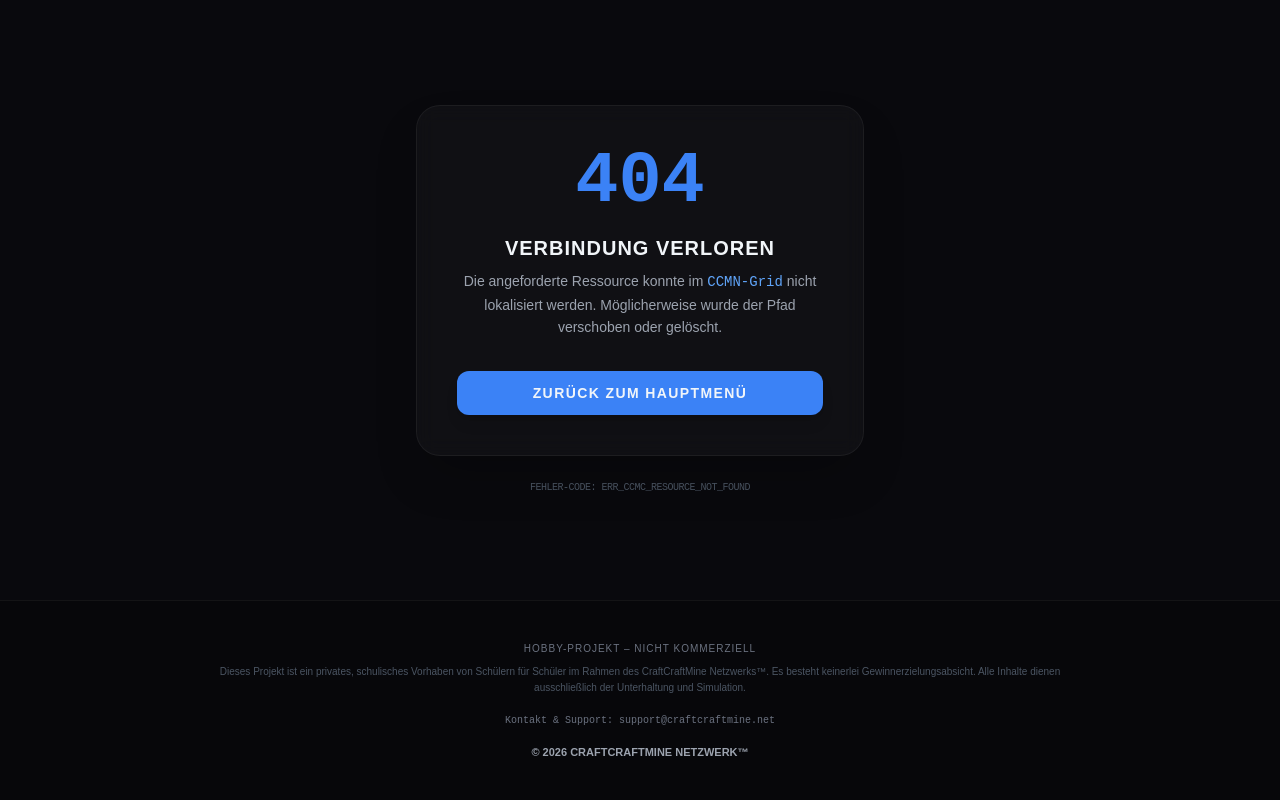
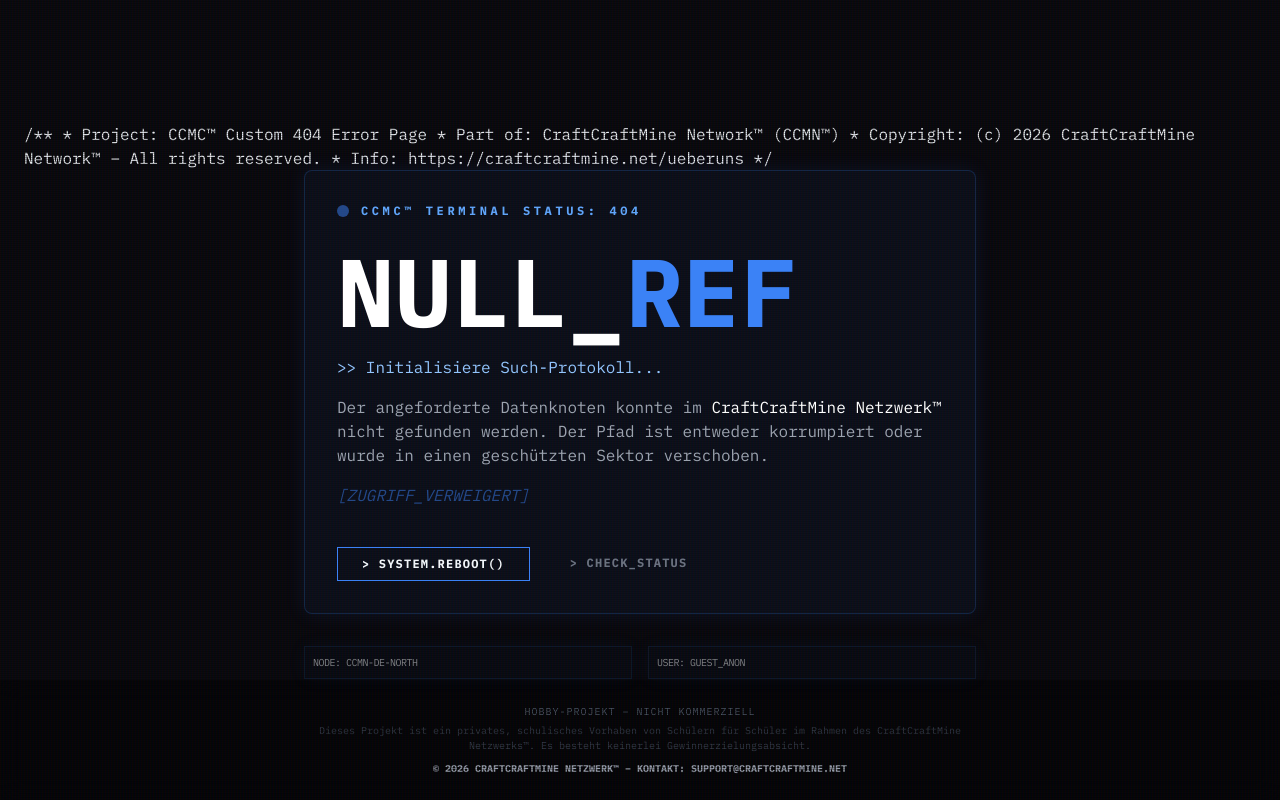
Before and after one commit to CraftCraftMine/Website, a plain HTML site: page 404.html in a window 1280 px wide. Drawn offline with nearby package versions, Linux system fonts and the light colour scheme.

Commit message:
Revise 404 error page layout and content
Updated the title and modified the layout and content of the 404 error page to enhance user experience and provide additional information.

```diff
--- a/404.html
+++ b/404.html
@@ -1,11 +1,17 @@
+/**
+ * Project:     CCMC™ Custom 404 Error Page
+ * Part of:     CraftCraftMine Network™ (CCMN™)
+ * Copyright:   (c) 2026 CraftCraftMine Network™ – All rights reserved.
+ * Info:        https://craftcraftmine.net/ueberuns
+ */
 <!DOCTYPE html>
 <html lang="de">
 <head>
     <meta charset="UTF-8">
     <meta name="viewport" content="width=device-width, initial-scale=1.0">
-    <title>404 - Seite nicht gefunden | CCMN</title>
+    <title>404 - SYSTEM_HALT | CCMN</title>
     <script src="https://cdn.tailwindcss.com"></script>
-    <link href="https://fonts.googleapis.com/css2?family=IBM+Plex+Mono:wght@400;700&family=IBM+Plex+Sans:wght@400;600&display=swap" rel="stylesheet">
+    <link href="https://fonts.googleapis.com/css2?family=IBM+Plex+Mono:wght@400;700&display=swap" rel="stylesheet">
     <style>
         :root {
             --ccmn-bg: #09090d;
@@ -14,50 +20,97 @@
         body {
             background-color: var(--ccmn-bg);
             color: #f1f5f9;
-            font-family: 'IBM+Plex+Sans', sans-serif;
+            font-family: 'IBM Plex Mono', monospace;
+            overflow: hidden;
         }
-        .mono { font-family: 'IBM+Plex+Mono', monospace; }
-        .glass { background: rgba(255, 255, 255, 0.03); backdrop-filter: blur(10px); border: 1px solid rgba(255,255,255,0.05); }
-        .accent-button { background-color: var(--ccmn-accent); transition: transform 0.2s, background-color 0.2s; }
-        .accent-button:hover { background-color: #2563eb; transform: scale(1.05); }
+
+        /* Scanline Effekt */
+        body::before {
+            content: " ";
+            display: block;
+            position: absolute;
+            top: 0; left: 0; bottom: 0; right: 0;
+            background: linear-gradient(rgba(18, 16, 16, 0) 50%, rgba(0, 0, 0, 0.25) 50%), linear-gradient(90deg, rgba(255, 0, 0, 0.06), rgba(0, 255, 0, 0.02), rgba(0, 0, 255, 0.06));
+            z-index: 2;
+            background-size: 100% 2px, 3px 100%;
+            pointer-events: none;
+        }
+
+        .glitch {
+            position: relative;
+            animation: glitch 5s infinite;
+        }
+
+        @keyframes glitch {
+            0% { transform: translate(0); }
+            1% { transform: translate(-2px, 2px); }
+            2% { transform: translate(2px, -2px); }
+            3% { transform: translate(0); }
+            100% { transform: translate(0); }
+        }
+
+        .glass-panel {
+            background: rgba(59, 130, 246, 0.05);
+            border: 1px solid rgba(59, 130, 246, 0.2);
+            box-shadow: 0 0 20px rgba(59, 130, 246, 0.1);
+        }
+
+        .btn-ccmc {
+            border: 1px solid var(--ccmn-accent);
+            transition: all 0.3s;
+        }
+        .btn-ccmc:hover {
+            background: var(--ccmn-accent);
+            box-shadow: 0 0 15px var(--ccmn-accent);
+            color: white;
+        }
     </style>
 </head>
-<body class="min-h-screen flex flex-col justify-between">
+<body class="min-h-screen flex flex-col items-center justify-center p-6">
 
-    <div class="flex-grow flex items-center justify-center px-6">
-        <div class="max-w-md w-full text-center">
-            <div class="glass p-10 rounded-3xl shadow-2xl">
-                <h1 class="mono text-7xl font-bold text-blue-500 mb-4">404</h1>
-                <h2 class="text-xl font-semibold mb-2 uppercase tracking-wider">Verbindung verloren</h2>
-                <p class="text-gray-400 text-sm mb-8 leading-relaxed">
-                    Die angeforderte Ressource konnte im <span class="mono text-blue-400">CCMN-Grid</span> nicht lokalisiert werden. Möglicherweise wurde der Pfad verschoben oder gelöscht.
+    <div class="z-10 w-full max-w-2xl">
+        <div class="glass-panel p-8 rounded-lg border-l-4 border-l-blue-500">
+            <div class="flex items-center gap-3 mb-6">
+                <div class="h-3 w-3 rounded-full bg-blue-500 animate-pulse"></div>
+                <span class="text-xs font-bold tracking-[0.3em] text-blue-400 uppercase">CCMC™ Terminal Status: 404</span>
+            </div>
+
+            <h1 class="glitch text-6xl md:text-8xl font-bold mb-4 text-white">
+                NULL_<span class="text-blue-500">REF</span>
+            </h1>
+
+            <div class="space-y-4 text-sm md:text-base leading-relaxed">
+                <p class="text-blue-300">>> Initialisiere Such-Protokoll...</p>
+                <p class="text-gray-400 font-light">
+                    Der angeforderte Datenknoten konnte im <span class="text-white">CraftCraftMine Netzwerk™</span> nicht gefunden werden. Der Pfad ist entweder korrumpiert oder wurde in einen geschützten Sektor verschoben.
                 </p>
+                <p class="text-blue-500/50 italic">[ZUGRIFF_VERWEIGERT]</p>
+            </div>
 
-                <a href="/" class="accent-button inline-block w-full py-3 rounded-xl font-bold text-sm uppercase tracking-widest shadow-lg">
-                    Zurück zum Hauptmenü
+            <div class="mt-10 flex flex-wrap gap-4">
+                <a href="/" class="btn-ccmc px-6 py-2 text-xs font-bold uppercase tracking-widest">
+                    > System.Reboot()
+                </a>
+                <a href="https://status.craftcraftmine.net" class="px-6 py-2 text-xs font-bold uppercase tracking-widest text-gray-500 hover:text-white transition">
+                    > Check_Status
                 </a>
             </div>
+        </div>
 
-            <div class="mt-6 mono text-[10px] text-gray-600 uppercase tracking-tighter">
-                Fehler-Code: ERR_CCMC_RESOURCE_NOT_FOUND
-            </div>
+        <div class="mt-8 grid grid-cols-2 gap-4 opacity-50 text-[10px] uppercase tracking-tighter">
+            <div class="glass-panel p-2">NODE: CCMN-DE-NORTH</div>
+            <div class="glass-panel p-2">USER: GUEST_ANON</div>
         </div>
     </div>
 
-    <footer class="w-full py-10 px-6 text-center border-t border-white/5 bg-black/20">
-        <div class="max-w-4xl mx-auto">
-            <p class="text-gray-500 text-[10px] tracking-widest uppercase mb-2">Hobby-Projekt – Nicht kommerziell</p>
-            <p class="text-gray-600 text-[10px] leading-relaxed mb-4">
-                Dieses Projekt ist ein privates, schulisches Vorhaben von Schülern für Schüler im Rahmen des CraftCraftMine Netzwerks™.
-                Es besteht keinerlei Gewinnerzielungsabsicht. Alle Inhalte dienen ausschließlich der Unterhaltung und Simulation.
-            </p>
-            <p class="text-gray-500 text-[10px] mono">
-                Kontakt & Support: <a href="mailto:support@craftcraftmine.net" class="hover:text-blue-500">support@craftcraftmine.net</a>
-            </p>
-            <p class="text-gray-400 text-[11px] font-bold mt-4 uppercase">
-                © 2026 CraftCraftMine Netzwerk™
-            </p>
-        </div>
+    <footer class="fixed bottom-0 w-full p-6 text-center text-[10px] text-gray-600 bg-black/40 backdrop-blur-md">
+        <p class="mb-1 uppercase tracking-widest">Hobby-Projekt – Nicht kommerziell</p>
+        <p class="max-w-2xl mx-auto opacity-70 mb-2">
+            Dieses Projekt ist ein privates, schulisches Vorhaben von Schülern für Schüler im Rahmen des CraftCraftMine Netzwerks™. Es besteht keinerlei Gewinnerzielungsabsicht.
+        </p>
+        <p class="font-bold text-gray-400 uppercase">
+            © 2026 CraftCraftMine Netzwerk™ – Kontakt: support@craftcraftmine.net
+        </p>
     </footer>
 
 </body>
```
